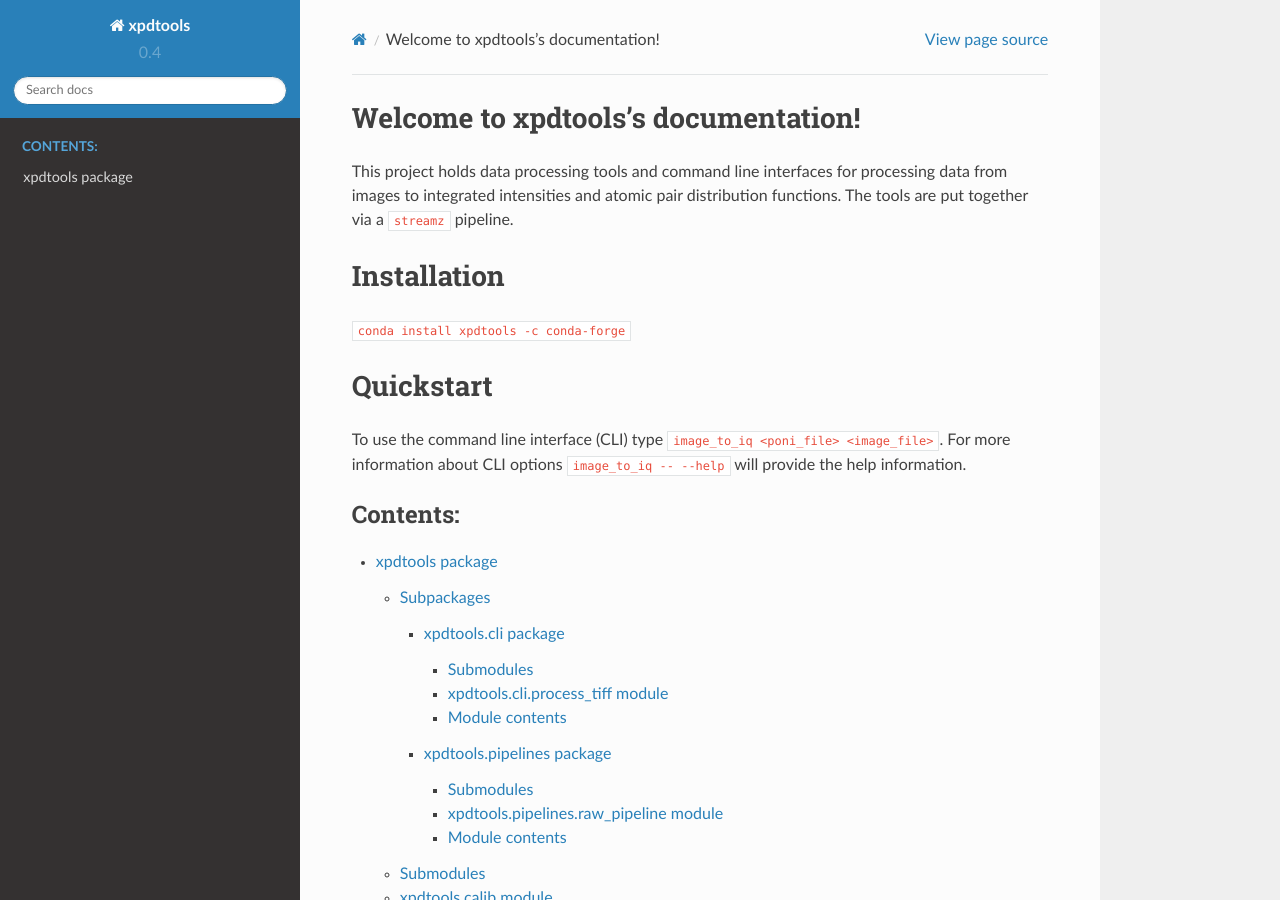
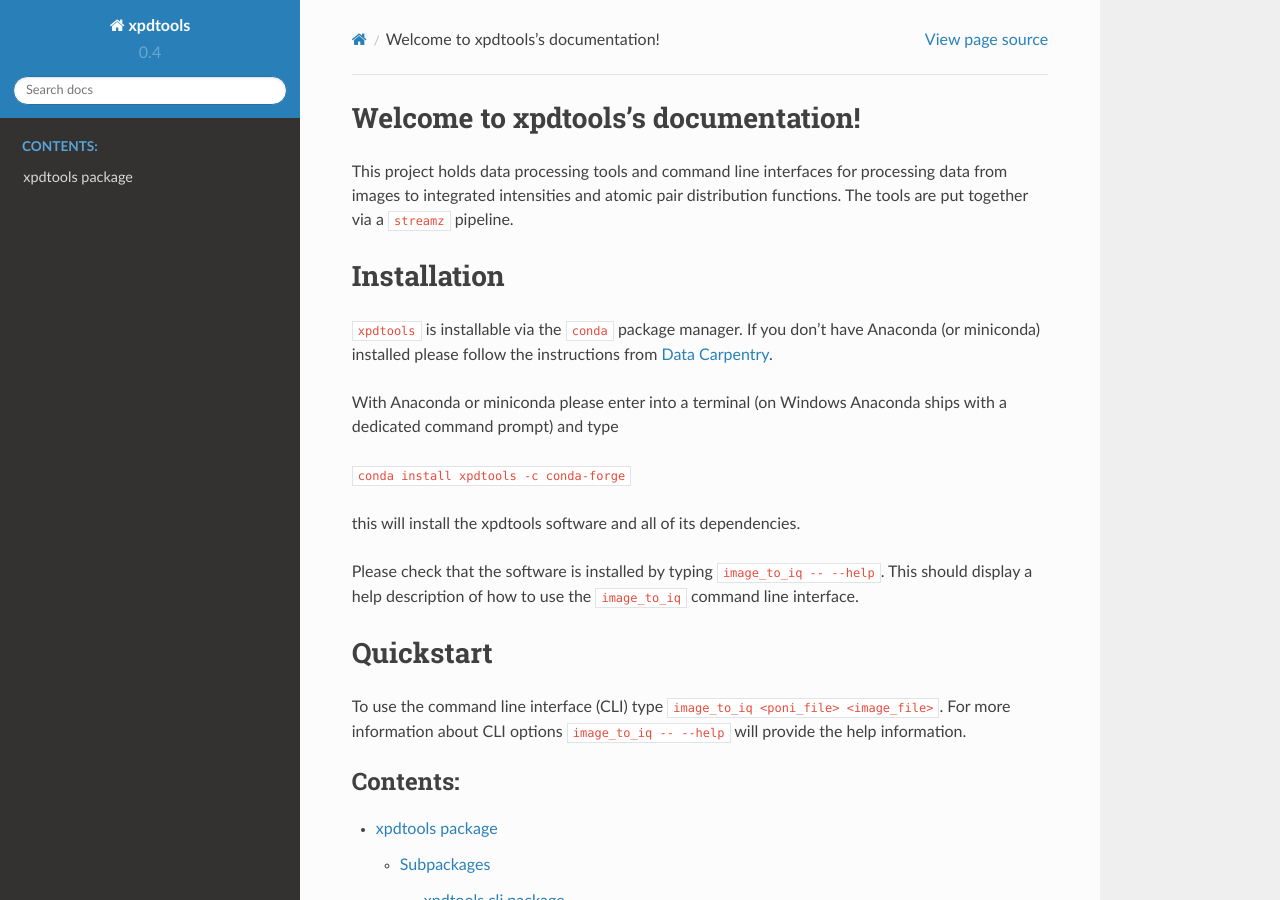
Before and after one commit to xpdAcq/xpdtools, a Sphinx documentation site: the page built from docs/index.rst, in a window 1280 px wide and 900 px high. Built offline with Sphinx 7.4.7 and the Read the Docs theme 2.0.0, drawn with Linux system fonts in a browser that asks for light colours.

Commit message:
add installation instructions to docs

```diff
--- a/docs/index.rst
+++ b/docs/index.rst
@@ -13,7 +13,20 @@ distribution functions. The tools are put together via a ``streamz`` pipeline.
 Installation
 ============
 
+``xpdtools`` is installable via the ``conda`` package manager.
+If you don't have Anaconda (or miniconda) installed please follow the instructions
+from `Data Carpentry <https://datacarpentry.org/2016-05-29-PyCon/install.html>`_.
+
+With Anaconda or miniconda please enter into a terminal (on Windows Anaconda
+ships with a dedicated command prompt) and type
+
 ``conda install xpdtools -c conda-forge``
+
+this will install the xpdtools software and all of its dependencies.
+
+Please check that the software is installed by typing ``image_to_iq -- --help``.
+This should display a help description of how to use the ``image_to_iq``
+command line interface.
 
 Quickstart
 ==========
```
